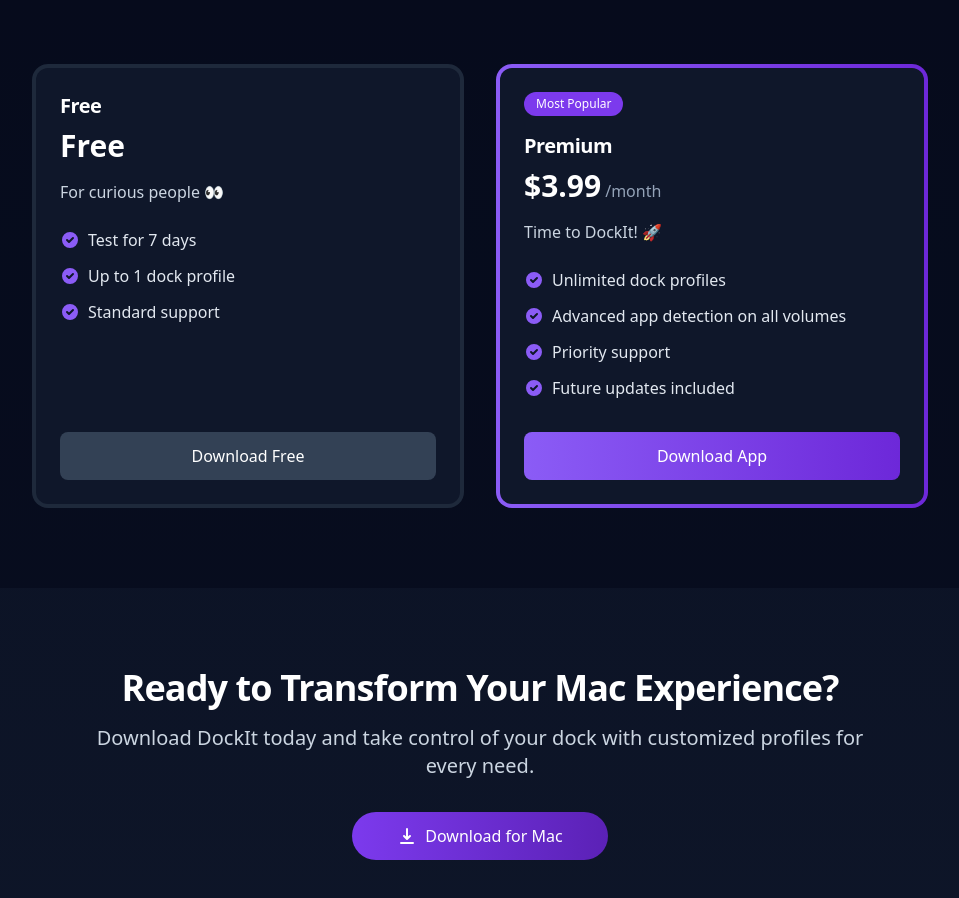
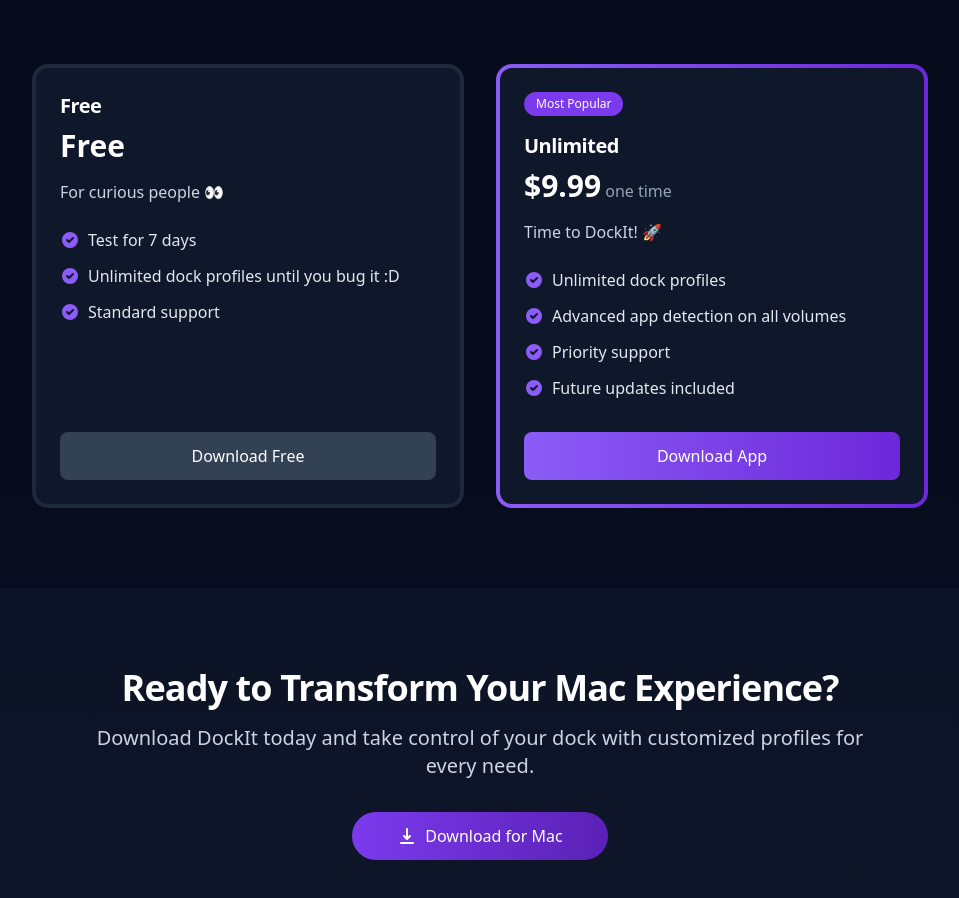
Before and after one commit to olyskal/dockit-landing, a Next.js app: page / in a window 1280 px wide. Shown: the part 2222-3120 px from the top of the page, without its empty margins (160-1119 px from the left). Built offline with nearby package versions, Linux system fonts and the light colour scheme.

Commit message:
dockit-landing: changed price

```diff
--- a/src/app/page.tsx
+++ b/src/app/page.tsx
@@ -244,7 +244,7 @@ export default function Home() {
               description="For curious people 👀"
               features={[
                 "Test for 7 days",
-                "Up to 1 dock profile",
+                "Unlimited dock profiles until you bug it :D",
                 "Standard support"
               ]}
               ctaText="Download Free"
@@ -252,8 +252,8 @@ export default function Home() {
               delay={0}
             />
             <PricingCard
-              title="Premium"
-              price="$3.99"
+              title="Unlimited"
+              price="$9.99"
               description="Time to DockIt! 🚀"
               features={[
                 "Unlimited dock profiles",
--- a/src/components/PricingCard.tsx
+++ b/src/components/PricingCard.tsx
@@ -45,7 +45,7 @@ const PricingCard = ({
         <h3 className="text-xl font-bold text-white">{title}</h3>
         <div className="mt-2 mb-4">
           <span className="text-3xl font-bold text-white">{price}</span>
-          {String(price) !== 'Free' && <span className="text-dockit-dark-400 ml-1">/month</span>}
+          {String(price) !== 'Free' && <span className="text-dockit-dark-400 ml-1">one time</span>}
         </div>
         <p className="text-dockit-dark-300 mb-6">{description}</p>
         <ul className="space-y-3 mb-8 flex-grow">
```
